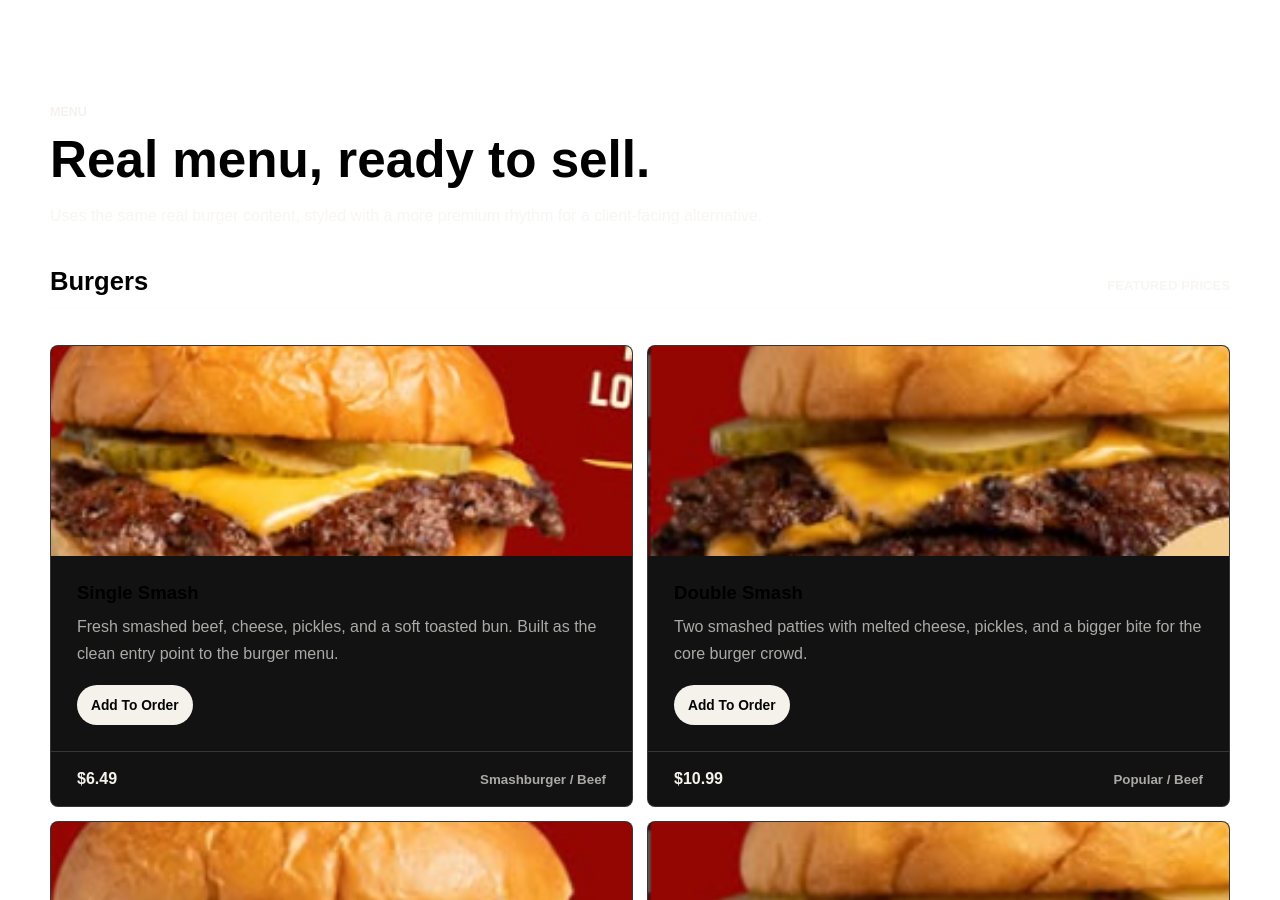
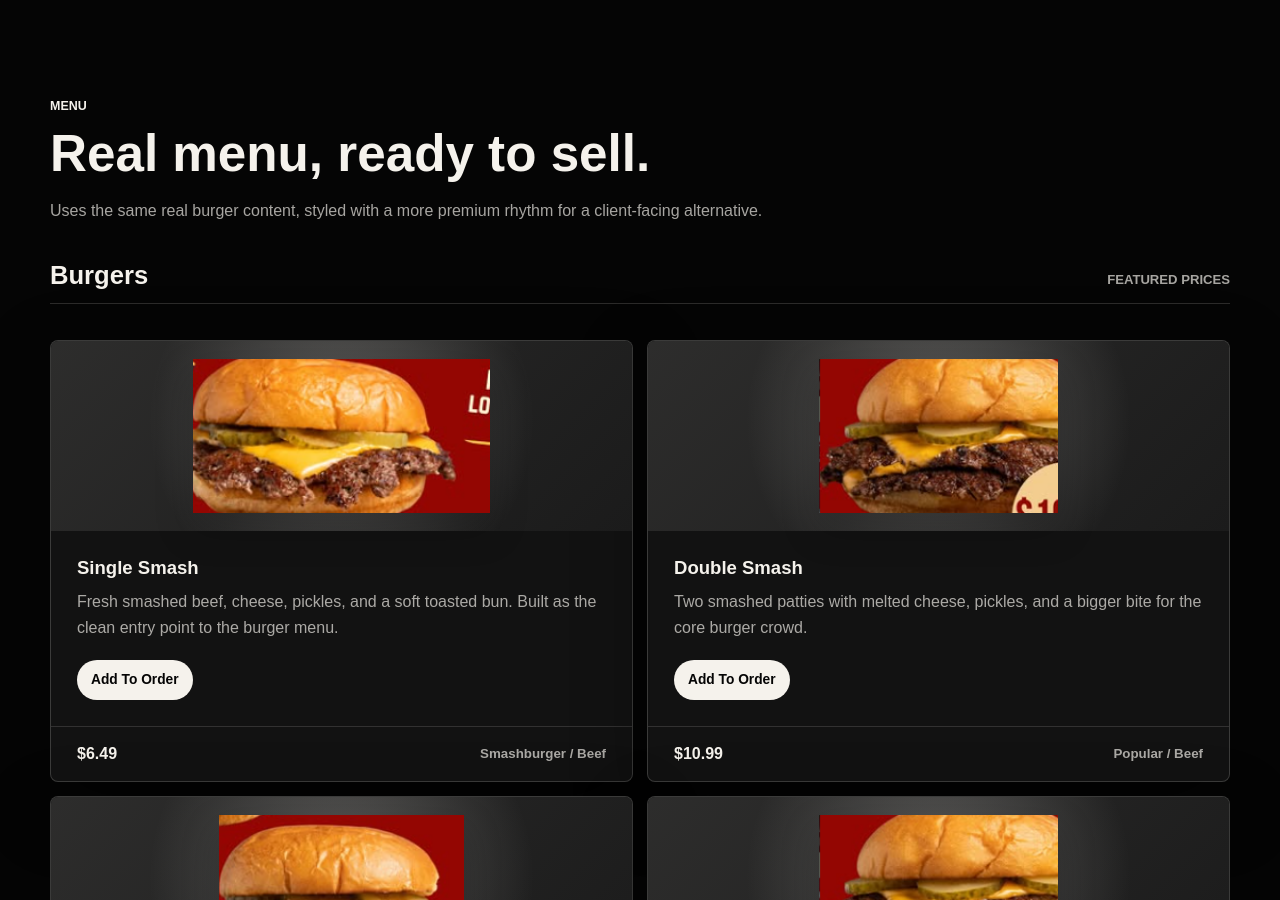
Before and after one commit to srehanmazhar-ui/proper-burger, a Next.js app: page /premium in a window 1280 px wide. Shown: the part 1900-2800 px from the top of the page. Built offline with nearby package versions, Linux system fonts and the light colour scheme.

Commit message:
Polish premium burger visual system

```diff
--- a/src/app/globals.css
+++ b/src/app/globals.css
@@ -1,5 +1,5 @@
 :root {
-  color-scheme: light dark;
+  color-scheme: light;
   --radius: 8px;
   --max: 1180px;
   --shadow: 0 24px 80px rgba(0, 0, 0, 0.28);
@@ -32,11 +32,17 @@ a {
   --accent: #b22222;
   --page-bg: #f7ead9;
   --surface: #fff8ed;
+  --surface-soft: #fdf1de;
   --surface-strong: #1a1a1a;
   --text: #1a1a1a;
   --muted: rgba(26, 26, 26, 0.68);
   --line: rgba(26, 26, 26, 0.16);
   --button-text: #fff8ed;
+  --header-bg: #12100e;
+  --header-text: #fff8ed;
+  --card-shadow: 0 20px 44px rgba(26, 26, 26, 0.12);
+  background: var(--page-bg);
+  color: var(--text);
   min-height: 100vh;
 }
 
@@ -44,11 +50,15 @@ a {
   --accent: #f5f2ec;
   --page-bg: #050505;
   --surface: #121212;
+  --surface-soft: #1b1b1b;
   --surface-strong: #f5f2ec;
   --text: #f5f2ec;
   --muted: rgba(245, 242, 236, 0.68);
   --line: rgba(245, 242, 236, 0.16);
   --button-text: #050505;
+  --header-bg: #050505;
+  --header-text: #f5f2ec;
+  --card-shadow: 0 24px 70px rgba(0, 0, 0, 0.34);
 }
 
 .site-header {
@@ -59,9 +69,11 @@ a {
   grid-template-columns: minmax(190px, 1fr) auto minmax(190px, 1fr);
   gap: 20px;
   align-items: center;
-  padding: 14px clamp(18px, 4vw, 44px);
-  background: color-mix(in srgb, var(--page-bg) 88%, transparent);
-  border-bottom: 1px solid var(--line);
+  padding: 12px clamp(18px, 4vw, 44px);
+  background:
+    linear-gradient(90deg, color-mix(in srgb, var(--accent) 28%, transparent), transparent 34%),
+    var(--header-bg);
+  border-bottom: 1px solid color-mix(in srgb, var(--header-text) 14%, transparent);
   backdrop-filter: blur(18px);
 }
 
@@ -84,12 +96,13 @@ a {
 }
 
 .brand strong {
+  color: var(--header-text);
   line-height: 1;
 }
 
 .brand small {
   margin-top: 4px;
-  color: var(--muted);
+  color: color-mix(in srgb, var(--header-text) 64%, transparent);
   font-size: 0.74rem;
   text-transform: uppercase;
 }
@@ -101,9 +114,10 @@ a {
   flex: 0 0 auto;
   place-items: center;
   border-radius: 50%;
-  background: var(--surface-strong);
-  color: var(--button-text);
+  background: var(--accent);
+  color: #fff8ed;
   font-weight: 800;
+  box-shadow: 0 0 0 3px color-mix(in srgb, var(--header-text) 14%, transparent);
 }
 
 .theme-premium .brand-mark {
@@ -115,8 +129,9 @@ a {
   gap: 4px;
   justify-content: center;
   padding: 4px;
-  border: 1px solid var(--line);
+  border: 1px solid color-mix(in srgb, var(--header-text) 18%, transparent);
   border-radius: 999px;
+  background: color-mix(in srgb, var(--header-text) 8%, transparent);
 }
 
 .desktop-nav a,
@@ -128,13 +143,20 @@ a {
   padding: 11px 14px;
   border-radius: 999px;
   font-size: 0.9rem;
-  font-weight: 700;
+  font-weight: 800;
+}
+
+.desktop-nav a,
+.ghost-link,
+.mobile-nav summary,
+.mobile-nav a {
+  color: var(--header-text);
 }
 
 .desktop-nav a:hover,
 .ghost-link:hover,
 .mobile-nav a:hover {
-  background: color-mix(in srgb, var(--surface-strong) 8%, transparent);
+  background: color-mix(in srgb, var(--header-text) 14%, transparent);
 }
 
 .header-actions {
@@ -146,6 +168,11 @@ a {
 .primary-button {
   background: var(--surface-strong);
   color: var(--button-text);
+}
+
+.order-link {
+  background: var(--accent);
+  color: #fff8ed;
 }
 
 .theme-premium .order-link,
@@ -221,11 +248,13 @@ a {
 h1,
 h2,
 h3,
+h4,
 p {
   margin-top: 0;
 }
 
 h1 {
+  color: inherit;
   max-width: 10ch;
   margin-bottom: 18px;
   font-size: clamp(3rem, 9vw, 7.6rem);
@@ -234,6 +263,7 @@ h1 {
 }
 
 h2 {
+  color: var(--text);
   margin-bottom: 18px;
   font-size: clamp(2rem, 4vw, 4.4rem);
   line-height: 1;
@@ -241,6 +271,7 @@ h2 {
 }
 
 h3 {
+  color: var(--text);
   margin-bottom: 10px;
   font-size: 1.2rem;
   line-height: 1.2;
@@ -329,28 +360,36 @@ p {
 
 .promo-banner {
   display: grid;
-  grid-template-columns: minmax(0, 1fr) minmax(150px, 0.28fr) minmax(250px, 0.44fr);
-  gap: 1px;
+  grid-template-columns: minmax(0, 1fr) 150px minmax(260px, 0.62fr);
+  gap: 0;
   overflow: hidden;
   margin-top: clamp(28px, 4vw, 52px);
-  border: 1px solid var(--line);
+  border: 1px solid color-mix(in srgb, var(--surface-strong) 24%, transparent);
   border-radius: var(--radius);
-  background: var(--line);
+  background:
+    linear-gradient(135deg, color-mix(in srgb, var(--accent) 18%, transparent), transparent 42%),
+    var(--surface);
   box-shadow: 0 18px 54px rgba(0, 0, 0, 0.14);
 }
 
 .promo-copy,
 .promo-price,
 .promo-image {
-  background: var(--surface);
+  background: transparent;
 }
 
 .promo-copy {
-  padding: clamp(24px, 4vw, 46px);
+  padding: clamp(28px, 5vw, 58px);
 }
 
 .promo-copy h2 {
-  max-width: 8ch;
+  color: var(--text);
+  max-width: 11ch;
+  font-size: clamp(3rem, 7vw, 6rem);
+}
+
+.promo-copy p {
+  color: var(--muted);
 }
 
 .promo-actions {
@@ -368,20 +407,39 @@ p {
 }
 
 .promo-price span {
-  color: var(--accent);
-  font-size: clamp(1.4rem, 3vw, 2.8rem);
+  display: grid;
+  width: 118px;
+  min-height: 118px;
+  place-items: center;
+  border-radius: 50%;
+  background: var(--accent);
+  color: #fff8ed;
+  font-size: clamp(1.6rem, 3vw, 2.25rem);
   font-weight: 900;
-  line-height: 0.98;
+  line-height: 1;
   text-transform: uppercase;
+  box-shadow: 0 18px 32px rgba(0, 0, 0, 0.22);
+}
+
+.theme-premium .promo-price span {
+  background: #b22222;
+  color: #fff8ed;
 }
 
 .promo-image {
   position: relative;
-  min-height: 280px;
+  min-height: 340px;
+  margin: 22px 22px 22px 0;
+  border-radius: var(--radius);
+  background:
+    radial-gradient(circle at 45% 35%, color-mix(in srgb, var(--accent) 22%, transparent), transparent 64%),
+    color-mix(in srgb, var(--surface-strong) 8%, var(--surface));
 }
 
 .promo-image img {
-  object-fit: cover;
+  object-fit: contain;
+  padding: 26px;
+  filter: drop-shadow(0 22px 28px rgba(0, 0, 0, 0.24));
 }
 
 .quick-panel span,
@@ -396,6 +454,7 @@ p {
 
 .quick-panel strong,
 .contact-grid strong {
+  color: var(--text);
   overflow-wrap: anywhere;
 }
 
@@ -436,6 +495,7 @@ p {
 }
 
 .intro-grid span {
+  color: var(--text);
   font-size: 1.05rem;
   font-weight: 900;
 }
@@ -527,22 +587,26 @@ p {
 .menu-card {
   display: grid;
   min-height: 430px;
-  grid-template-rows: 210px 1fr auto;
+  grid-template-rows: 190px 1fr auto;
   overflow: hidden;
-  border: 1px solid var(--line);
+  border: 1px solid color-mix(in srgb, var(--surface-strong) 18%, transparent);
   border-radius: var(--radius);
+  background: var(--surface);
+  box-shadow: var(--card-shadow);
 }
 
 .menu-card-image {
   position: relative;
-  min-height: 210px;
+  min-height: 190px;
   background:
-    radial-gradient(circle at 50% 34%, color-mix(in srgb, var(--accent) 24%, transparent), transparent 60%),
-    color-mix(in srgb, var(--surface-strong) 10%, var(--surface));
+    radial-gradient(circle at 50% 42%, color-mix(in srgb, var(--accent) 28%, transparent), transparent 62%),
+    linear-gradient(135deg, color-mix(in srgb, var(--surface-strong) 12%, var(--surface)), var(--surface-soft));
 }
 
 .menu-card-image img {
-  object-fit: cover;
+  object-fit: contain;
+  padding: 18px;
+  filter: drop-shadow(0 16px 18px rgba(0, 0, 0, 0.22));
 }
 
 .menu-card-image-empty {
@@ -565,10 +629,12 @@ p {
 
 .menu-card h4 {
   margin: 0 0 10px;
+  color: var(--text);
   font-size: 1.16rem;
 }
 
 .menu-card p {
+  color: var(--muted);
   margin-bottom: 0;
 }
 
@@ -596,7 +662,7 @@ p {
   gap: 10px 18px;
   align-items: center;
   justify-content: space-between;
-  border-top: 1px solid var(--line);
+  border-top: 1px solid color-mix(in srgb, var(--surface-strong) 14%, transparent);
   padding: 18px clamp(18px, 3vw, 26px);
 }
 
@@ -727,13 +793,20 @@ p {
 .contact-grid article {
   min-height: 182px;
   padding: 22px;
-  border: 1px solid var(--line);
+  border: 1px solid color-mix(in srgb, var(--surface-strong) 16%, transparent);
   border-radius: var(--radius);
+  background: var(--surface);
+  box-shadow: var(--card-shadow);
 }
 
 .contact-grid article p {
+  color: var(--muted);
   margin: 14px 0 0;
   font-size: 0.94rem;
+}
+
+.contact-grid strong {
+  color: var(--text);
 }
 
 .cta-strip {
@@ -745,7 +818,9 @@ p {
   padding: 22px;
   border: 1px solid var(--line);
   border-radius: var(--radius);
-  background: var(--surface-strong);
+  background:
+    linear-gradient(135deg, color-mix(in srgb, var(--accent) 22%, transparent), transparent 54%),
+    var(--surface-strong);
   color: var(--button-text);
 }
 
@@ -782,10 +857,15 @@ p {
   justify-content: center;
   padding: 12px 16px;
   border-radius: 999px;
-  background: var(--page-bg);
-  color: var(--text);
+  background: var(--accent);
+  color: #fff8ed;
   font-weight: 900;
   white-space: nowrap;
+}
+
+.theme-premium .cta-strip a {
+  background: #050505;
+  color: #f5f2ec;
 }
 
 .site-footer {
@@ -809,82 +889,6 @@ p {
 
 .site-footer p {
   margin: 0;
-}
-
-.promo-modal {
-  position: fixed;
-  inset: 0;
-  z-index: 60;
-  display: none;
-  place-items: center;
-  padding: 22px;
-}
-
-.promo-modal:target {
-  display: grid;
-}
-
-.promo-modal-backdrop {
-  position: absolute;
-  inset: 0;
-  background: rgba(0, 0, 0, 0.72);
-}
-
-.promo-modal-card {
-  position: relative;
-  z-index: 1;
-  display: grid;
-  width: min(920px, 100%);
-  max-height: min(780px, calc(100vh - 44px));
-  grid-template-columns: minmax(280px, 0.95fr) minmax(280px, 1fr);
-  overflow: auto;
-  border: 1px solid var(--line);
-  border-radius: var(--radius);
-  background: var(--surface);
-  box-shadow: var(--shadow);
-}
-
-.promo-close {
-  position: absolute;
-  top: 12px;
-  right: 12px;
-  z-index: 2;
-  display: grid;
-  width: 40px;
-  height: 40px;
-  place-items: center;
-  border-radius: 50%;
-  background: var(--surface-strong);
-  color: var(--button-text);
-  font-weight: 900;
-}
-
-.theme-premium .promo-close {
-  color: #050505;
-}
-
-.promo-modal-image {
-  position: relative;
-  min-height: 560px;
-  background: color-mix(in srgb, var(--surface-strong) 10%, var(--surface));
-}
-
-.promo-modal-image img {
-  object-fit: contain;
-}
-
-.promo-modal-copy {
-  display: flex;
-  flex-direction: column;
-  justify-content: center;
-  padding: clamp(28px, 5vw, 56px);
-}
-
-.promo-modal-copy strong {
-  margin: 4px 0 22px;
-  color: var(--accent);
-  font-size: clamp(1.5rem, 3vw, 2.5rem);
-  line-height: 1;
 }
 
 @media (max-width: 900px) {
@@ -966,11 +970,28 @@ p {
   }
 
   .promo-copy h2 {
-    max-width: 11ch;
+    max-width: none;
+    font-size: clamp(2.4rem, 11vw, 4.6rem);
   }
 
   .promo-price {
-    min-height: 140px;
+    min-height: auto;
+    padding: 0 28px 24px;
+    place-items: start;
+  }
+
+  .promo-price span {
+    width: auto;
+    min-height: 0;
+    padding: 12px 18px;
+    border-radius: 999px;
+    font-size: 1.3rem;
+    line-height: 1;
+  }
+
+  .promo-image {
+    min-height: 210px;
+    margin: 0 18px 18px;
   }
 
   .feature-image {
@@ -989,14 +1010,6 @@ p {
   .cta-strip {
     grid-template-columns: 1fr;
     align-items: start;
-  }
-
-  .promo-modal-card {
-    grid-template-columns: 1fr;
-  }
-
-  .promo-modal-image {
-    min-height: 420px;
   }
 
   .site-footer {
@@ -1041,11 +1054,15 @@ p {
   }
 
   .menu-card {
-    grid-template-rows: 190px 1fr auto;
+    grid-template-rows: 170px 1fr auto;
   }
 
   .menu-card-image {
-    min-height: 190px;
+    min-height: 170px;
+  }
+
+  .menu-card-image img {
+    padding: 14px;
   }
 
   .photo-frame,
@@ -1069,15 +1086,4 @@ p {
     width: 100%;
   }
 
-  .promo-modal {
-    padding: 14px;
-  }
-
-  .promo-modal-card {
-    max-height: calc(100vh - 28px);
-  }
-
-  .promo-modal-image {
-    min-height: 360px;
-  }
 }
--- a/src/data/restaurant.ts
+++ b/src/data/restaurant.ts
@@ -47,12 +47,12 @@ export const venueAddress = "3950 Sage Hill Drive NW";
 
 export const promo: Promo = {
   label: "Burger Launch Promo",
-  title: "Make any burger a meal",
+  title: "Make It A Meal",
   detail:
-    "Add fries and a can of pop to any smashburger. Promo source shows add-ons at $0.50 each.",
-  priceLine: "+$3.99 meal upgrade",
-  image: "/images/promo-meal-strip.png",
-  imageAlt: "Rollz burger meal upgrade promo artwork showing the meal deal message."
+    "Add fries and a can of pop to any smashburger. A simple upsell that makes the burger launch feel complete.",
+  priceLine: "+$3.99",
+  image: "/images/meal-fries-pop.png",
+  imageAlt: "Fries and a can pop from the Rollz burger meal promo artwork."
 };
 
 export const menu: MenuItem[] = [
```
Also changed, not shown: src/components/ConceptSite.tsx (+1 -22 lines), 3 other files (tests, documents, lock files or other folders).
